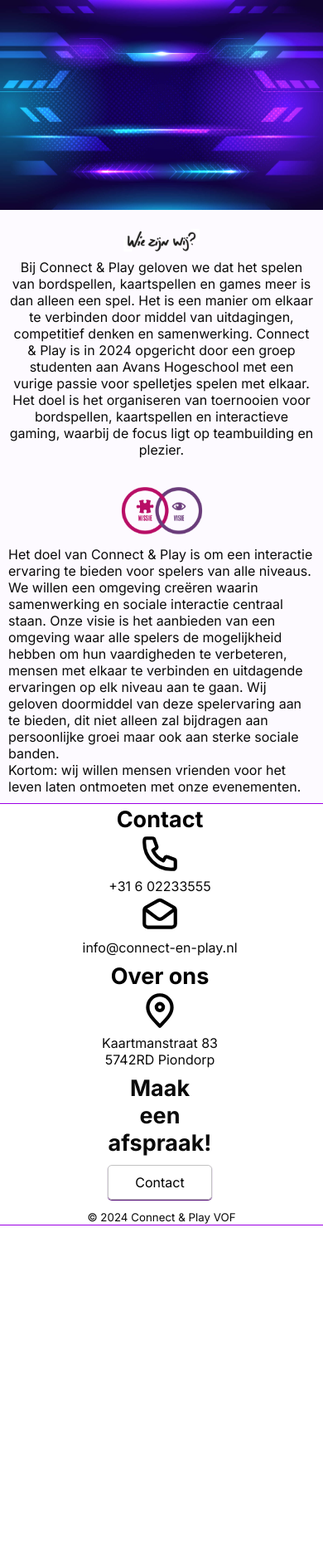
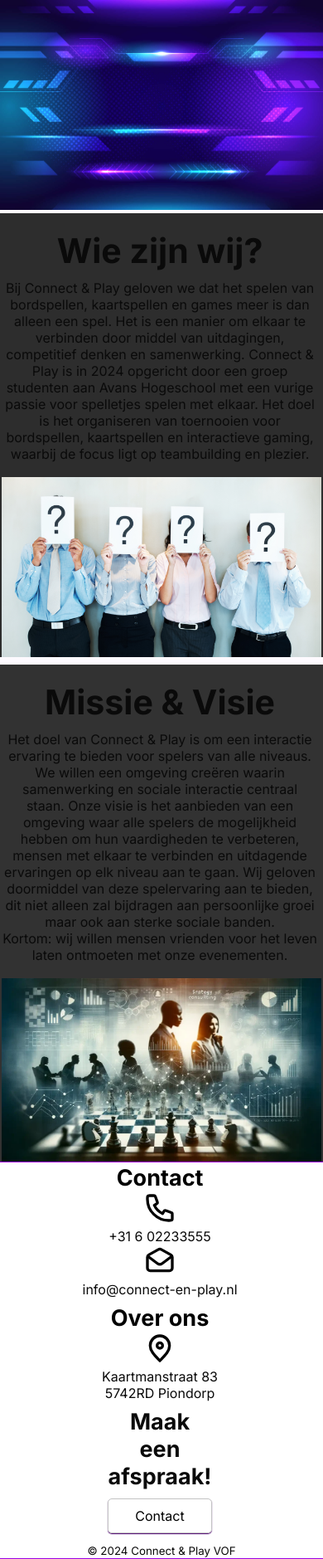
Before and after one commit to boonsboos/connect-play, a PHP site: page /OverOns.html in a window 390 px wide. Shown: the part 82-1961 px from the top of the page at 83% size. Before the commit the page ends 1559 px from the top, so only its background shows below. Run offline with PHP 8.4, Linux system fonts and the light colour scheme.

Commit message:
add style overonspage
Added images, responsive for mobile, added style

```diff
--- a/OverOns.html
+++ b/OverOns.html
@@ -38,11 +38,13 @@
 	</header>
 	<img class="banner-img" src="images/bannerImg.jpg" alt="Banner afbeelding" />
 
-	<section class="col-12 flex justify-center">
-		<div class="wie-zijn-wij-box col-12 justify-center flex">
-			<img class="flex justify-center col-6 mb-12 wie-zijn-wij-img" src="images/wiezijnwij.png"
-				alt="Plaatje met tekst: Wie zijn wij?" />
-			<p class="justify-center col-6 mb-12">
+	<section id="over-ons-container" class="flex justify-center">
+		<div class="wie-zijn-wij-box col-12 flex justify-center">
+			<div class="mb-col-12 col-4">
+				<h1 class="mb-col-12">
+					Wie zijn wij?
+				</h1>
+				<p class="mb-col-12 py-10">
 					Bij Connect &amp; Play geloven we dat het spelen van
 					bordspellen, kaartspellen en games meer is dan alleen een
 					spel. Het is een manier om elkaar te verbinden door middel
@@ -54,10 +56,15 @@
 					gaming, waarbij de focus ligt op teambuilding en plezier.
 				</p>
 			</div>
+			<img class="over-ons-img mb-col-12 col-4" src="images/wie-zijn-wij.png" alt="Plaatje met tekst: Wie zijn wij?" />
+		</div>
+
 		<div class="missie-visie-box col-12 flex justify-center">
-			<img class="col-6 mb-12 justify-center missie-en-visie-img" src="images/missie.png"
-				alt="plaatje over missie en visie" />
-			<p class="col-6 mb-12 flex justify-center">
+			<div class="mb-col-12 col-4">
+				<h1 class="mb-col-12">
+					Missie & Visie
+				</h1>
+				<p class="mb-col-12 py-10">
 					Het doel van Connect &amp; Play is om een interactie
 					ervaring te bieden voor spelers van alle niveaus. We willen
 					een omgeving creëren waarin samenwerking en sociale
@@ -71,6 +78,8 @@
 					Kortom: wij willen mensen vrienden voor het leven laten
 					ontmoeten met onze evenementen.
 				</p>
+			</div>
+			<img class="over-ons-img mb-col-12 col-4" src="images/missie.png" alt="Plaatje met tekst: Missie en Visie?" />
 		</div>
 	</section>
 
--- a/contact.html
+++ b/contact.html
@@ -69,7 +69,7 @@
 				</li>
 				<li class="mb-col-12 col-12 flex align-center">
 					<img class="contact-img invert-color-img" src="images/iconPhone.svg" alt="Telefoonnummer">
-					<span>+316 02233555</span>
+					<span>+31 6 02233555</span>
 				</li>
 				<li class="mb-col-12 col-12 flex align-center">
 					<img class="contact-img invert-color-img" src="images/iconLocation.svg" alt="Locatie">
--- a/style.css
+++ b/style.css
@@ -27,7 +27,6 @@
 }
 
 /* text style classes */
-
 h1 {
 	font-size: 41px;
 	font-weight: bold;
@@ -72,7 +71,6 @@
 }
 
 /* img style classes */
-
 .home-banner {
 	background-image: url("images/header.jpg");
 	width: 100%;
@@ -86,17 +84,9 @@
 	padding: 0;
 }
 
-.wie-zijn-wij-img {
-	width: 100px;
-}
-
-.missie-en-visie-img {
-	width: 30%;
-}
-
 .contact-img {
-	width: 4vw;
-	height: 4vh;
+	width: 6vw;
+	height: 6vh;
 }
 
 /* classes for interactive elements (buttons, input fields) */
@@ -223,8 +213,7 @@
 	margin-top: 2px;
 }
 
-header img,
-footer img {
+header img {
 	width: 50px;
 	height: 50px;
 }
@@ -249,11 +238,15 @@
 }
 
 /* Footer */
-
 footer {
 	background-color: #fff;
 	border-bottom: 1px var(--accent) solid;
 	border-top: 1px var(--accent) solid;
+}
+
+footer img {
+	width: 40px;
+	height: 40px;
 }
 
 #footer-sections ul {
@@ -284,7 +277,7 @@
 	list-style: none;
 }
 
-/* dienstenpage */
+/* Dienstenpage */
 #diensten-container {
 	column-gap: 0;
 }
@@ -320,14 +313,20 @@
 
 /* Over Ons page */
 .wie-zijn-wij-box {
-	align-items: center;
-	margin: 10px;
+	flex-direction: row-reverse;
+	background-color: var(--box-1-dark);
 }
 
 .missie-visie-box {
-	align-items: center;
-	margin: 10px;
-	flex-direction: row-reverse;
+	background-color: var(--box-2-dark);
+}
+
+#over-ons-container h1 {
+	padding-top: 50px;
+}
+
+.over-ons-img {
+	object-fit: cover;
 }
 
 /* Contactpage */
@@ -486,15 +485,16 @@
 		margin-left: 75%;
 	}
 
-	.wie-zijn-wij-box {
-		text-align: center;
-		width: 100%;
-		column-gap: 0vw;
-		row-gap: 0vw;
+	#form-box .full-name {
+		justify-content: center;
 	}
 
-	#form-box .full-name {
-		justify-content: center;
+	#over-ons-container h1 {
+		padding-top: 20px;
+	}
+
+	#over-ons-container h1,p {
+		text-align: center;
 	}
 
 	#contact-info-box ul {
```
Also changed, not shown: images/missie.png, images/wie-zijn-wij.png (added), images/wiezijnwij.png (deleted). Lines whose indentation alone changed are shown as unchanged.
